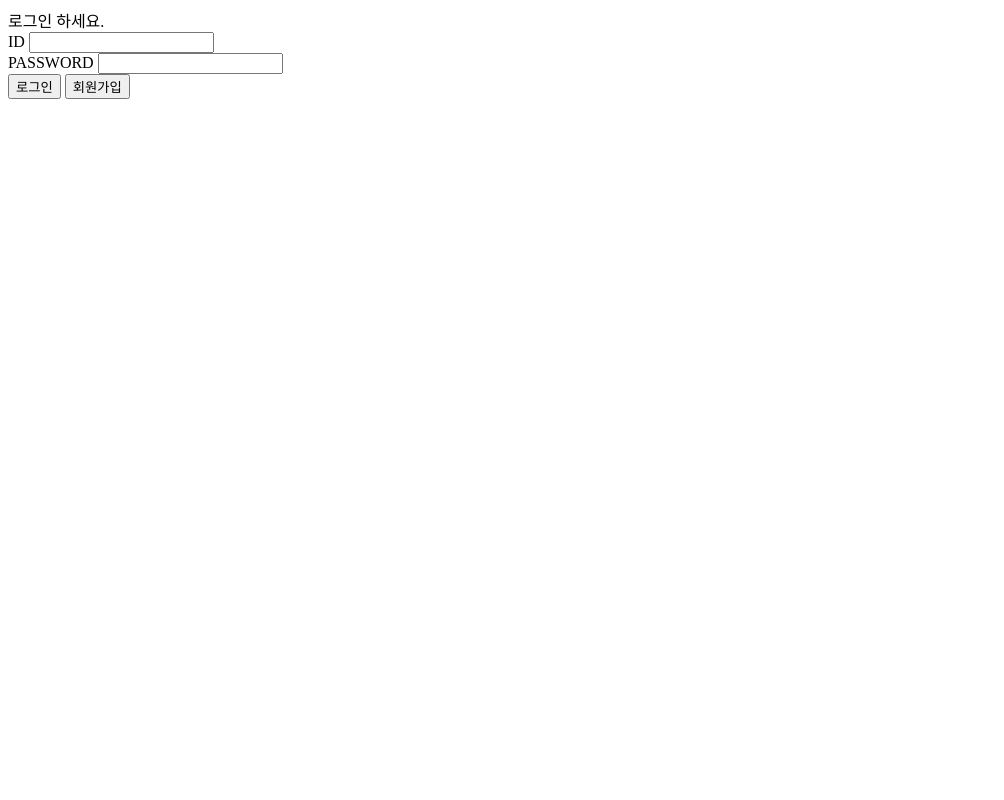
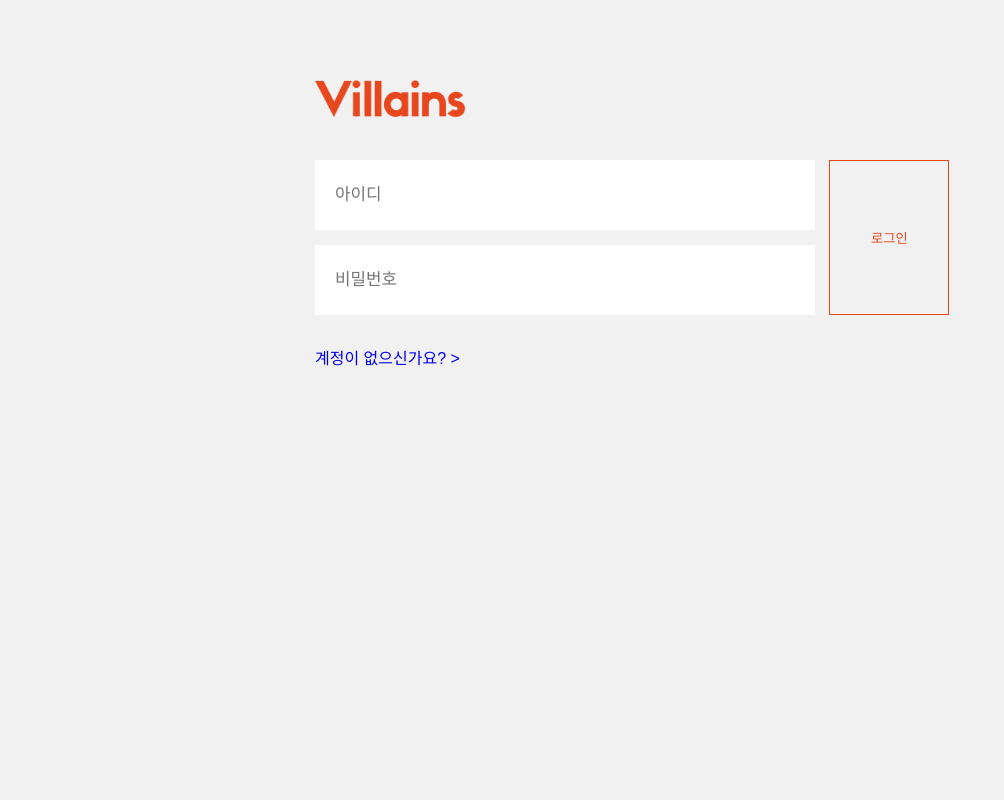
Before and after one commit to lipnus/Villains, a Django app: page /login/ in a window 1280 px wide. Shown: the whole page, without its empty margins (0-1004 px from the left). Run offline with Django 3.2, Linux system fonts and the light colour scheme; some libraries are stand-ins or nearby versions.

Commit message:
로그인 css

```diff
--- /dev/null
+++ b/villains/static/villains/css/login.css
@@ -0,0 +1,75 @@
+body{
+  background: #f1f1f1;
+}
+
+.login-box {
+  width: 650px;
+  margin: auto;
+  margin-top: 10vh;
+}
+
+.login-title {
+  width: 650px;
+  height: 80px;
+  display: block;
+}
+
+.horizontal-allign {
+  display: block;
+}
+
+.horizon-1 {
+  display: inline-block;
+}
+
+.inputbox1 {
+  color: #837e7c;
+  font-size: 2ex;
+  padding: 20px;
+  width: 500px;
+  height: 70px;
+  background: white;
+  border: none;
+  display: block;
+}
+
+*:focus {
+    outline: none;
+}
+
+.inputbox1:focus, .inputbox2.focus {
+    outline: none !important;
+    border:1px solid #e7471e;
+}
+
+.inputbox2 {
+  color: #837e7c;
+  font-size: 2ex;
+  padding: 20px;
+  width: 500px;
+  height: 70px;
+  background: white;
+  margin-top: 15px;
+  border: none;
+  display: block;
+}
+
+.horizon-2 {
+  vertical-align: top;
+  margin-left: 10px;
+  display: inline-block;
+}
+
+.login-button {
+  height: 155px;
+  width: 120px;
+  border: 1px solid #e7471e;
+  background: #f1f1f1;
+  color: #e7471e;
+}
+
+.join-container {
+  margin-top: 30px;
+  display: block;
+  color: #e7471e;
+}
--- a/villains/templates/registration/login.html
+++ b/villains/templates/registration/login.html
@@ -1,22 +1,59 @@
-<body>
-	<style>
-	div {
-		width: 1000px;
-	}
-	</style>
-	<div>
-{% block title %}로그인 하세요.{% endblock %}
+{% load staticfiles %}
+{% load static %}
+
+<html>
+  <head>
+    <meta charset="utf-8">
+    <meta name="viewport" content="width=device-width,initial-scale=1.0,maximum-scale=1.0,minimum-scale=1.0,user-scalable=yes,target-densitydpi=medium-dpi">
+
+    <title>Villains Beta</title></a>
+
+    <!-- css -->
+    <link rel="stylesheet" type="text/css" href="{% static 'villains/css/base.css' %}">
+    <link rel="stylesheet" type="text/css" href="{% static 'villains/css/login.css' %}">
+    <script src="{% static 'villains/js/jquery-3.3.1.min.js' %}"></script>
+  </head>
+
+  <body>
 
 
-{% block content %}
 
-  <form method="post"> {% csrf_token %}
-    ID <input name="username" id="username" type="text" /><br />
-    PASSWORD <input name="password" id="password" type="password" /><br />
-    <button type="submit">로그인</button>
-    <input type="button" onclick="location.href='/join/';" value="회원가입"/>
-  </form>
-{% endblock %}
+<!-- 이건 전체 div -->
+<div>
+
+
+<!-- {% block title %}로그인 하세요.{% endblock %} -->
+
+
+
+<div class="login-box">
+	<div class ="login-title"><a href= "{% url 'index' %}" title= "메인화면"> <img src= "{% static 'villains/image/villains_logo.png' %}" class = "logoImage"><img/></a>
+	</div>
+
+	<!-- {% block content %} -->
+
+	<div class="horizontal-allign">
+    <form method="post"> {% csrf_token %}
+
+			<div class="horizon-1">
+		   	<input class="inputbox1" name="username" id="username" type="text" placeholder="아이디" />
+		    <input class="inputbox2" name="password" id="password" type="password" placeholder="비밀번호" />
+			</div>
+
+			<div class="horizon-2">
+				<button class="login-button" type="submit">로그인</button>
+			</div>
+    </form>
+	</div>
+
+  <div class= "join-container">
+    <a href="{% url 'join' %}" title="회원가입">계정이 없으신가요? ></a>
+  </div>
 
 </div>
+
+
+	<!-- {% endblock %} -->
+</div>
 </body>
+</html>
```
Also changed, not shown: villains/templates/registration/base.html (added, +42 -0 lines), villains/static/villains/image/bomb_off.png (added), villains/static/villains/image/bomb_on.png (added), villains/static/villains/image/villains_logo.png.
